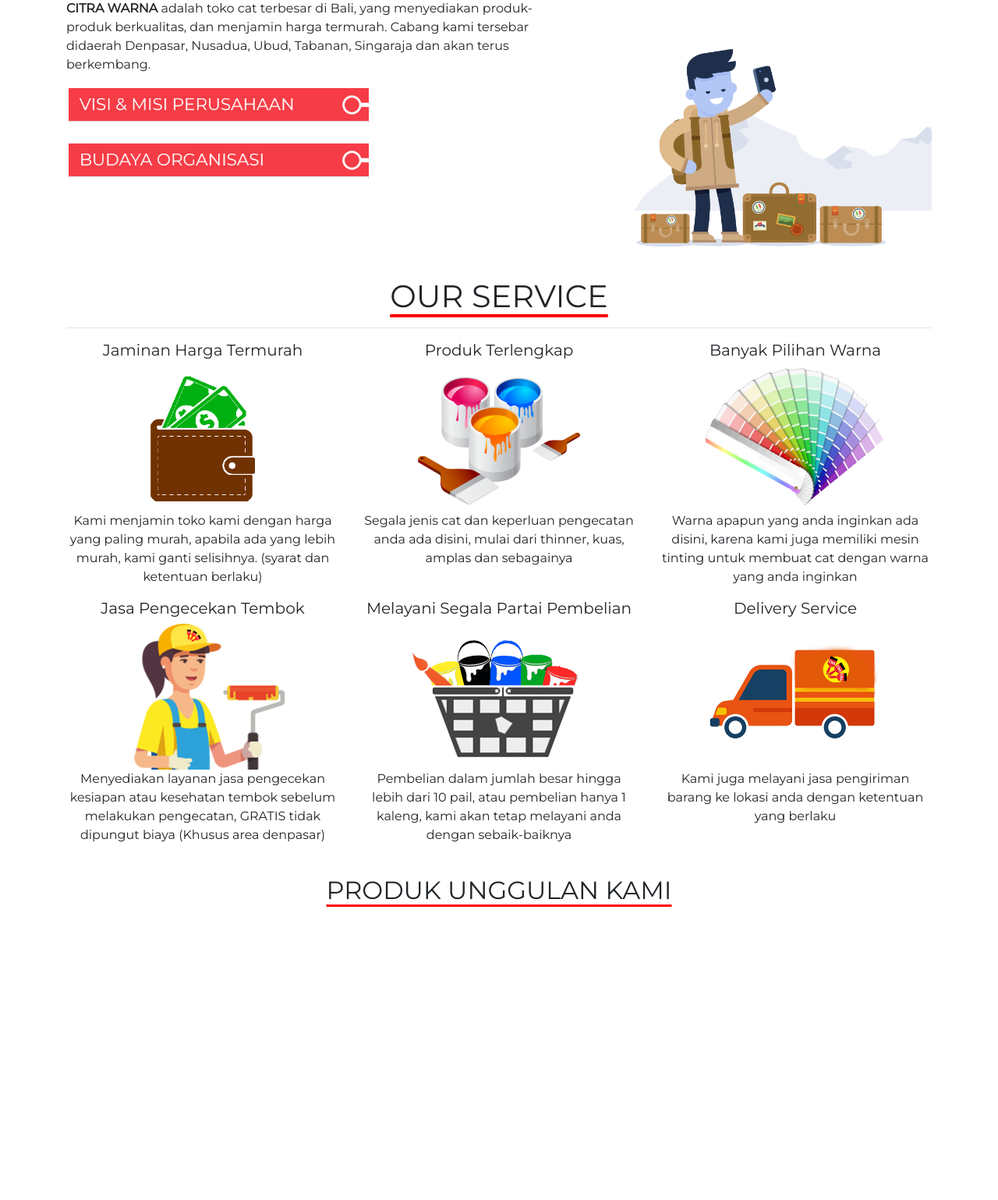
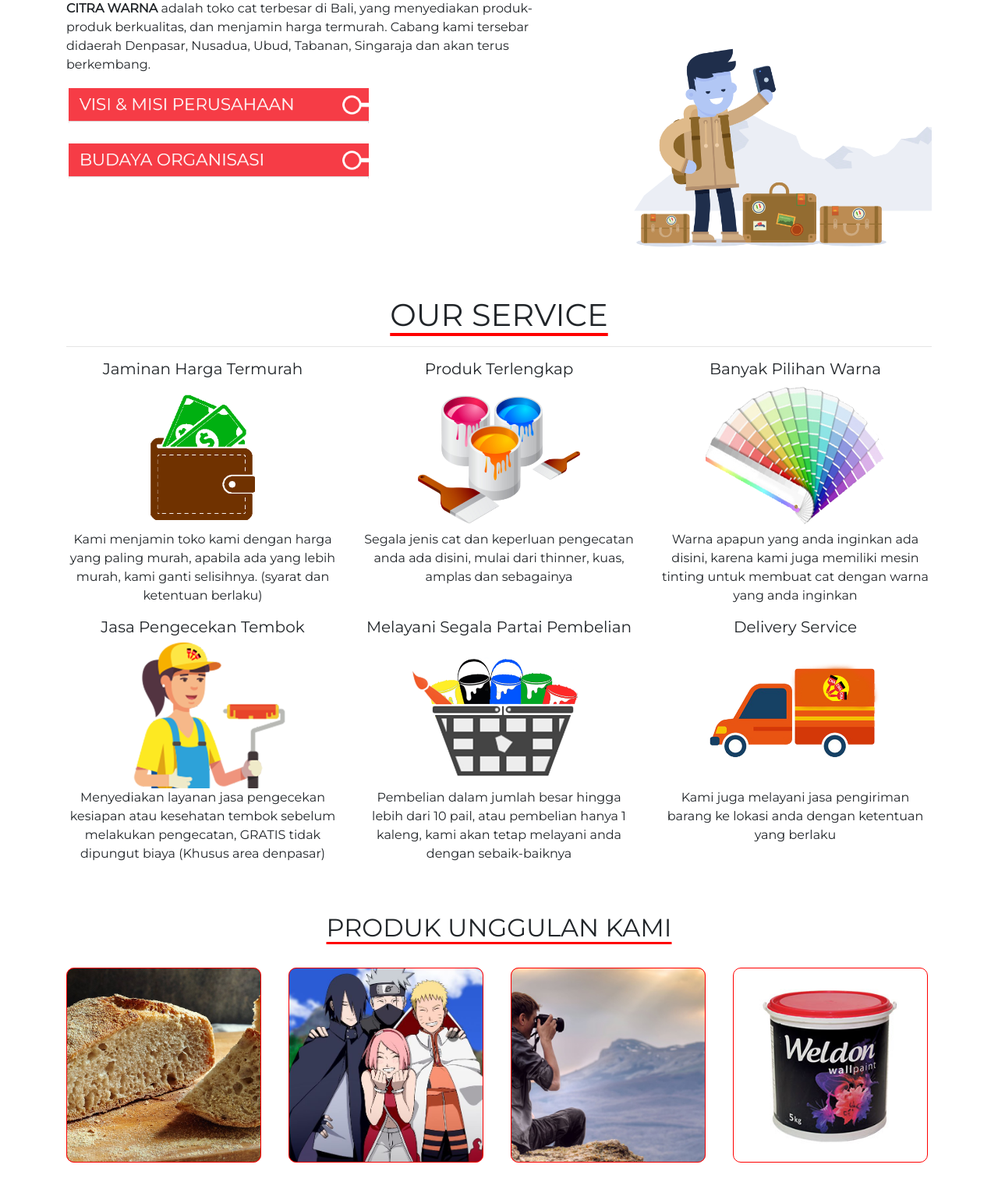
Before and after one commit to NaufalRivaldi/citrawarna, a CodeIgniter app: page /citrawarna/ in a window 1280 px wide. Shown: the part 650-2189 px from the top of the page at 78% size. Before the commit the page ends 1813 px from the top, so only its background shows below. Run offline with CodeIgniter, Linux system fonts and the light colour scheme; data comes from the database, SQL or seed files in the repository.

Commit message:
commit design product

```diff
--- a/application/views/index.php
+++ b/application/views/index.php
@@ -134,7 +134,7 @@
 					<img src="<?= base_url('assets/img/gif1.gif') ?>" alt="" class="img-fluid">
 				</div>
 			</div>
-			<br>
+			<br><br>
 
 			<h1 align="center">OUR SERVICE</h1>
 			<hr>
@@ -170,11 +170,35 @@
 					<p align="center">Kami juga melayani jasa pengiriman barang ke lokasi anda dengan ketentuan yang berlaku</p>
 				</div>
 			</div>
-			<br>
+			<br><br>
+			<?php $namaFile = "roti.jpg"; ?>
 
 			<h2 align="center">PRODUK UNGGULAN KAMI</h2>
-			<div class="row">
-
+			<br>
+			<div class="row justify-content-center">
+				<div class="col-md-3">
+					<div class="text-product">Anjayy
+						<div class="img-product" style="background: url('upload/produk/<?= $namaFile?>') no-repeat; background-position: center; background-size: cover;">
+						</div>
+					</div>
+				</div>
+				<div class="col-md-3">
+					<div class="text-product">Coek
+						<div class="img-product" style="background: url('upload/produk/naruto.jpg') no-repeat; background-position: center; background-size: cover;">
+						</div>
+					</div>
+				</div>
+				<div class="col-md-3">
+					<div class="text-product">Coek
+						<div class="img-product" style="background: url('upload/produk/photographie.jpg') no-repeat; background-position: center; background-size: cover;">
+						</div>
+					</div>
+				</div>
+				<div class="col-md-3">
+					<center>
+						<div class="img-product" style="background: url('upload/produk/weldon.jpg') no-repeat; background-position: center; background-size: cover;"></div>
+					</center>
+				</div>
 			</div>
 		</div>
 	</div>
--- a/assets/css/style.css
+++ b/assets/css/style.css
@@ -245,3 +245,29 @@ h2 {
 .service {
 	width: 230px;
 }
+
+.text-product {
+	width: 250px;
+	height: 250px;
+	display: flex;
+	align-items: center;
+	justify-content: center;
+	background-color: #eb4d4b;
+	color:white;
+	border-radius:10px;
+}
+
+.img-product {
+  width: 250px;
+  height: 250px;
+  border: 1px solid red;
+  border-radius:10px;
+  position: absolute;
+  transition: 0.5s;
+}
+
+.img-product:hover {
+	border-radius:10px;
+	opacity: 0;
+	transition: 0.5s;
+}
```
Also changed, not shown: assets/js/custom.js (+11 -0 lines), upload/produk/naruto.jpg (added), upload/produk/photographie.jpg (added), upload/produk/roti.jpg (added), upload/produk/weldon.jpg (added).
